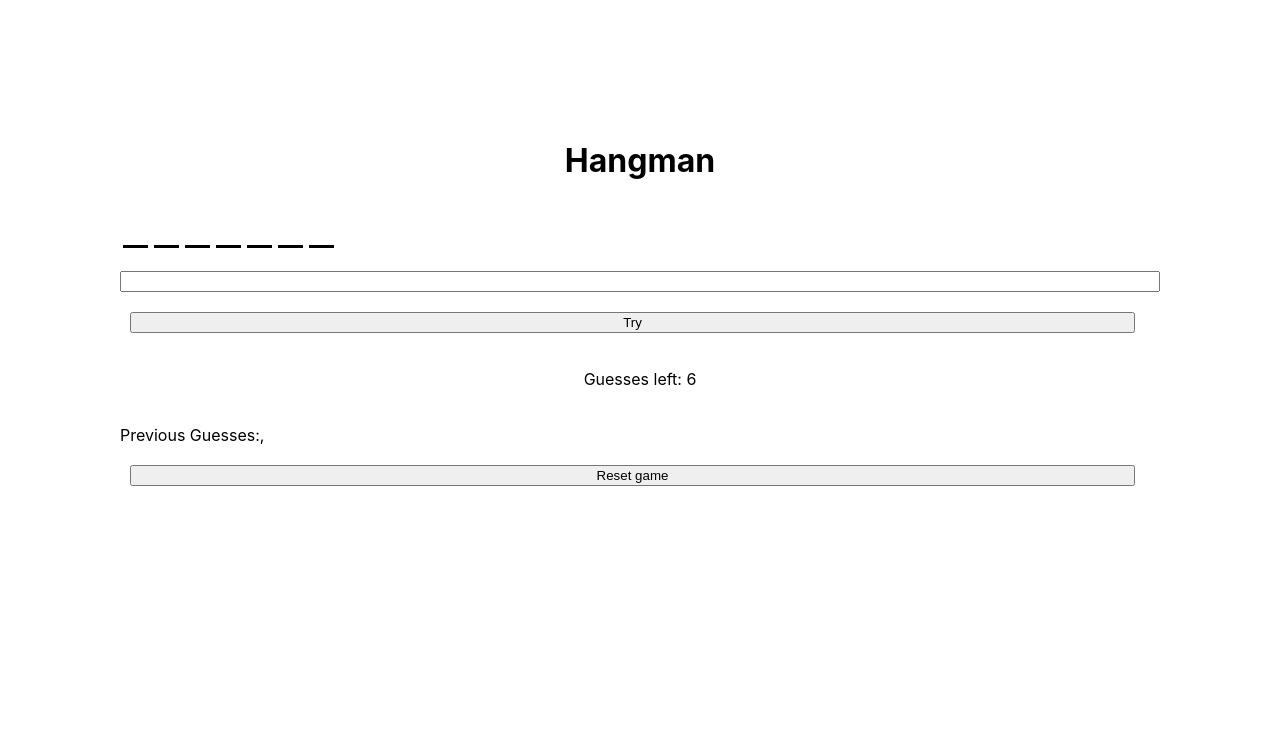
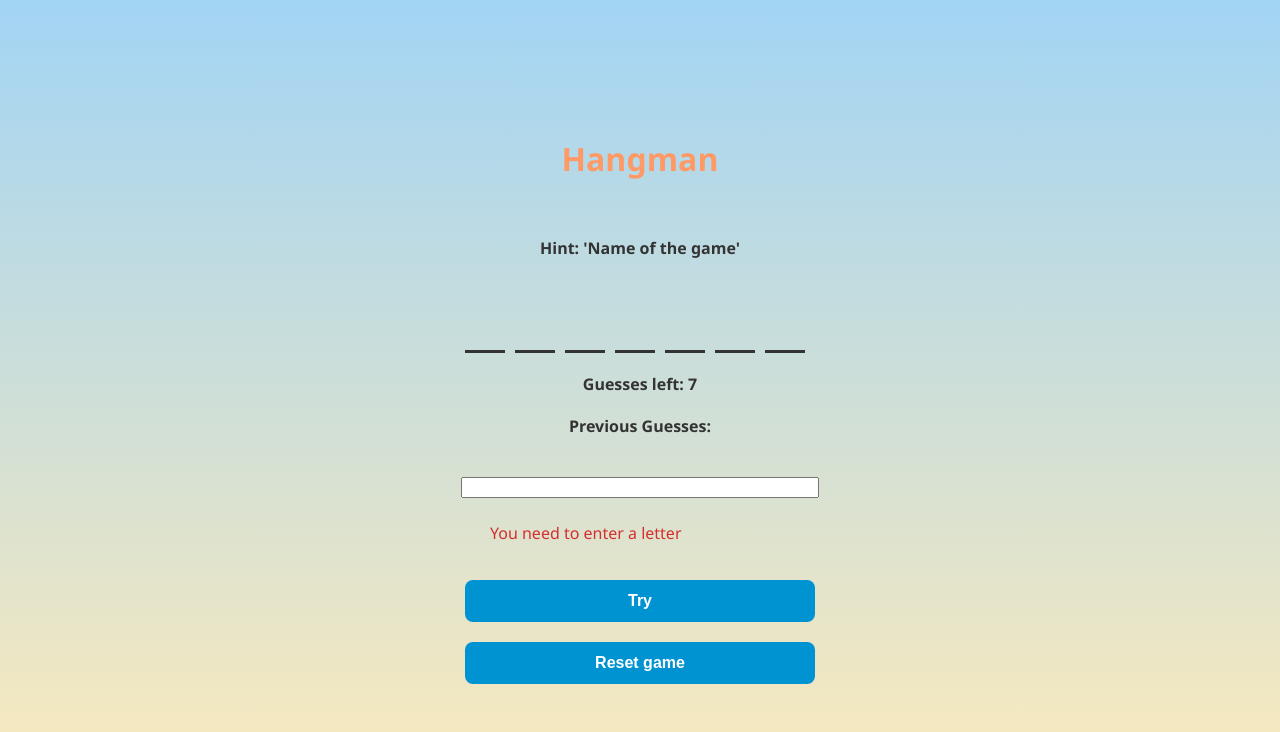
Before and after one commit to mquade91/hangman-game, a React (Vite) app in the folder client/: page / in a window 1280 px wide. Both pictures are taken after a click on the button "Try". Shown: the top 732 px of the page. Built offline with nearby package versions, Linux system fonts and the light colour scheme.

Commit message:
Fix game (#7)
* simplify UI

* update rules

* update logic

* styling & remove redundant vite config

* style changes

* read,e

```diff
--- a/client/src/App.css
+++ b/client/src/App.css
@@ -1,34 +1,79 @@
+:root {
+  --sand: #fceabb;
+  --sea: #a2d4f4;
+  --ocean: #0093d1;
+  --sunset: #ff9966;
+  --sun: #ffe259;
+  --shell: #f4e2d8;
+  --text: #333;
+}
+
+h1 {
+  color: var(--sunset);
+  margin-bottom: 1rem;
+}
+
 .App {
-  text-align: center;
-  padding: 120px;
+  background: linear-gradient(to bottom, var(--sea), var(--sand));
+  color: var(--text);
+  display: flex;
+  justify-content: center;
+  align-content: center;
+}
+
+.container {
+  font-family: 'Segoe UI', sans-serif;
   display: flex;
   flex-direction: column;
-  gap: 20px
-}
-
-.App-header {
-  background-color: #1547aa;
-  display: flex;
-  flex-direction: column;
+  gap: 20px;
+  font-size: 16px;
+  font-weight: 600;
   align-items: center;
   justify-content: center;
-  font-size: calc(10px + 2vmin);
-  color: white;
-  margin-bottom: 10%;
+  margin: 0;
+  padding: 0;
+  min-height: 100vh;
+  max-width: 1000px;
 }
 
 button {
-  margin-right: 25px;
-  margin-left: 10px;
+  background-color: var(--ocean);
+  color: white;
+  border: none;
+  font-weight: 600;
+  padding: 12px 24px;
+  border-radius: 8px;
+  font-size: 16px;
+  cursor: pointer;
+  transition: background 0.3s ease;
+  width: 100%;
 }
 
-.container {
-  display: flex
+input {
+  width: 100%;
 }
 
-.letter {
-  border-bottom: solid;
-  width: 25px;
-  margin: 3px;
-  height: 20px;
+.correct-container {
+  display:flex;
+  justify-content: center;
+
 }
+.correct-letter {
+  width: 40px;
+  margin-right: 10px;
+  height: 50px;
+  line-height: 50px;
+  text-align: center;
+  font-size: 24px;
+  font-weight: bold;
+  border-bottom: 3px solid #333;
+  color: #333;
+  user-select: none;
+}
+
+.guessed-letter {
+  width: 40px;
+  margin-right: 10px;
+  color: var(--text);
+  user-select: none;
+}
--- /dev/null
+++ b/client/src/components/ErrorField.tsx
@@ -0,0 +1,10 @@
+import React from 'react';
+import '../styles/Error.css';
+
+function ErrorField({errorMessage}) {
+  return (
+      <p className='error'>{errorMessage}</p>
+  );
+}
+
+export default ErrorField;
--- a/client/src/components/Hangman.jsx
+++ b/client/src/components/Hangman.jsx
@@ -1,6 +1,6 @@
 /* eslint-disable @typescript-eslint/explicit-function-return-type */
 import React, { useEffect, useState } from 'react';
-// import Gallows from '../components/Gallows'
+import ErrorField from '../components/ErrorField'
 import '../App.css'
 
 const Hangman = ({words = []}) => {
@@ -9,19 +9,31 @@ const Hangman = ({words = []}) => {
   const [tries, setTries] = useState(7);
   const [guessList, setGuessList] = useState([]);
   const [currentGuess, setCurrentGuess] = useState('');
+  const [error, setError] = useState('')
 
   const checkValue = () => {
-    if(!guessList.includes(currentGuess)) {
+    if(currentGuess && currentGuess !== '') {
+      const hasNotBeenGuessed = !guessList.includes(currentGuess)
+      if(hasNotBeenGuessed) {
         setGuessList([...guessList, currentGuess]);
         setTries(tries - 1)
       } else {
-      alert(`You already guessed letter ${currentGuess}`)
+        setError(`You already guessed letter ${currentGuess}`)
       }
+    } else if(currentGuess === '') {
+      setError('You need to enter a letter')
+    }
+    setCurrentGuess('')
     // @ts-ignore
     document.getElementById('guess-input').value = '';
   };
+
   const handleChange = (e) => {
-    setCurrentGuess(e.target.value.toUpperCase());
+    const inputValue = e.target.value.toUpperCase();
+    setError('')
+    if(inputValue && inputValue !== '') {
+      setCurrentGuess(inputValue);
+    }
   };
 
   const resetValue = () => {
@@ -29,34 +41,36 @@ const Hangman = ({words = []}) => {
     setGuessList([]);
   };
 
+  const buttonText = () => tries > 0 ? 'Try' : 'Game over'
+
   return (
-      <>
-        {/* <Gallows tries={guessList.length} /> */}
+      <div className='container'>
         <h1>Hangman</h1>
-        <div className='container'>
+        <h4>Hint: 'Name of the game'</h4>
+        <div className='correct-container'>
           {arrayOfWord.map((letter, index) => {
               return (
-              <div key={`guess${letter}${index}`} className='letter' >
+                <div key={`guess${letter}${index}`} className='correct-letter' >
                   {guessList.includes(letter) ? letter : ''}
                 </div>
-            );})
+              );
+            })
           }
         </div>
-        {tries > 0 && <input id="guess-input" onChange={handleChange}></input>}
-        <button disabled={tries === 0} onClick={() => checkValue()}>
-        {' '}
-          {tries > 0 ? 'Try' : 'Game over'}{' '}
-        </button>
-        <p>Guesses left: {tries}</p>
-        <div className='container'>
-          Previous Guesses:
+        <span>Guesses left: {tries}</span>
+         <span> Previous Guesses: </span>
+         <div className='correct-container'>
           {guessList.map((letter, index) => {
-            return <div key={`${index + letter}`}>{` ${letter}, `}</div>;
+              return <span className='guessed-letter' key={`${index + letter}`}>{`${letter},`}</span>;
           })}
          </div>
+        <input maxLength={1} id="guess-input" onChange={handleChange}></input>
+        {error && error !== '' && <ErrorField errorMessage={error}/>}
+        <button disabled={tries === 0} onClick={() => checkValue()}>
+          {buttonText()}
+        </button>
       <button onClick={() => resetValue()}>Reset game</button>
-    </>
-
+    </div>
   );
 };
 
--- /dev/null
+++ b/client/src/styles/Error.css
@@ -0,0 +1,8 @@
+.error {
+  color: #d32f2f; /* deep red for better accessibility */
+  font-size: 16px;
+  margin-top: 4px;
+  font-weight: 500;
+  width: 100%;
+  max-width: 300px;
+}
```
Also changed, not shown: client/src/components/Gallows.js (deleted, +0 -15 lines), client/src/components/Gallows.tsx (deleted, +0 -17 lines), client/vite.config.mts (deleted), 1 other file (tests, documents, lock files or other folders). Lines whose indentation alone changed are shown as unchanged.
